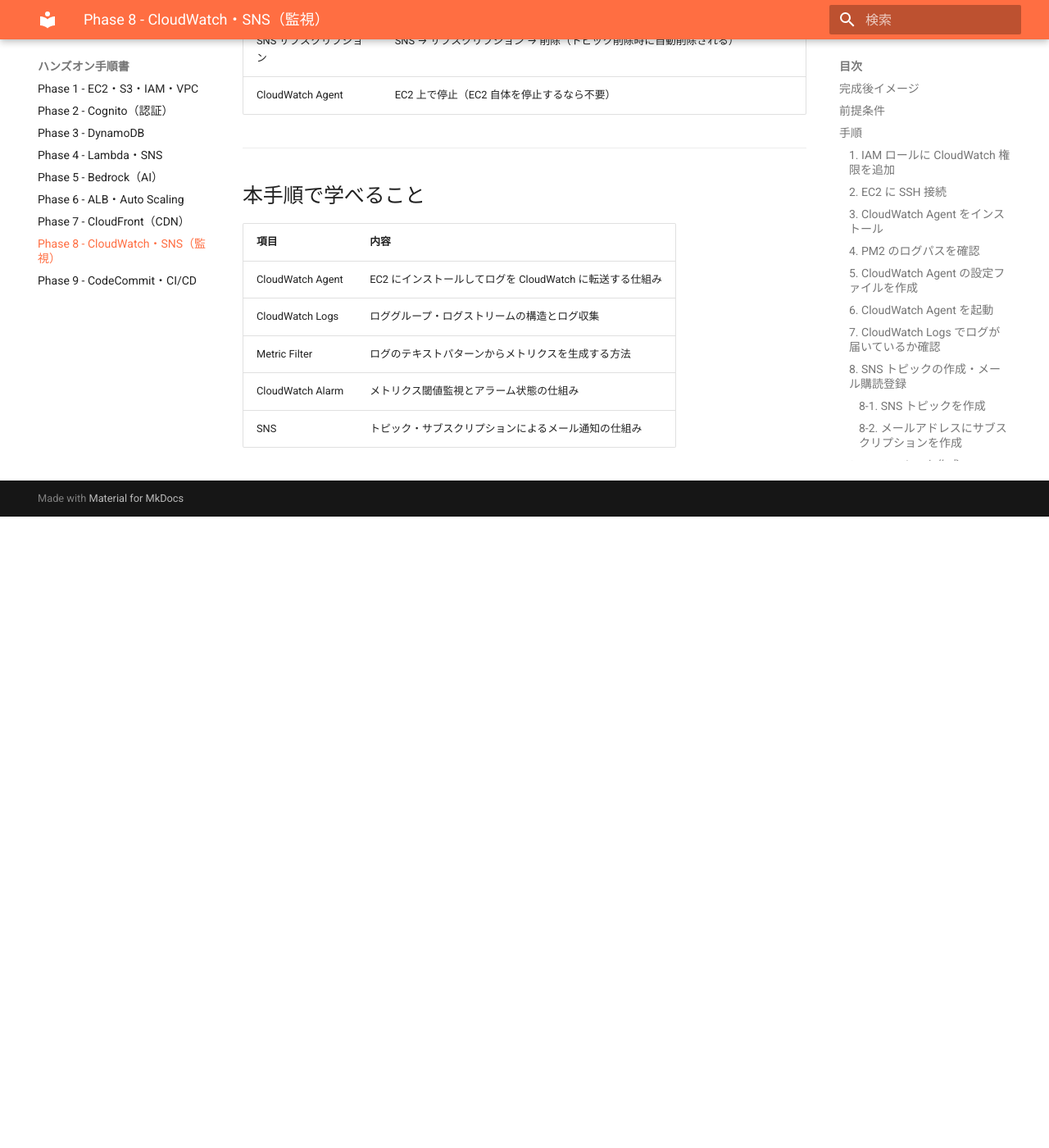
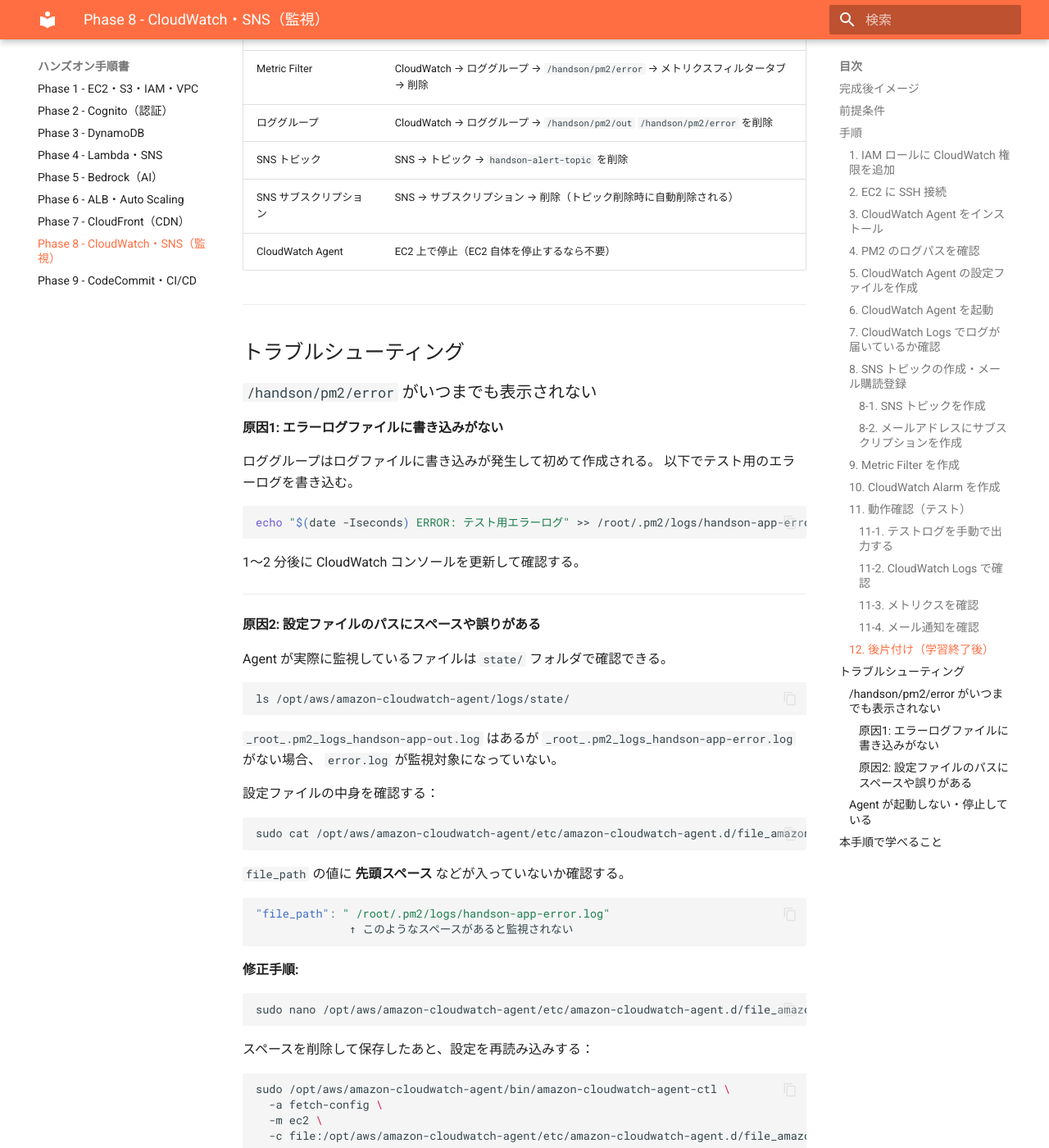
Before and after one commit to ohtsuka-shota-se/samurai-repo, an MkDocs documentation site: the page built from docs/08_CloudWatch_SNS_ハンズオン手順.md, in a window 1280 px wide and 1400 px high, scrolled down 7069 px. Shown: the whole window at 82% size. Built offline with MkDocs 1.6.1 and Material for MkDocs 9.7.7, drawn with Linux system fonts in a browser that asks for light colours; before the commit the page ends 7699 px from its top, so only the background shows below that; some of the changed text lies outside the part shown.

Commit message:
fix phase08

````diff
--- a/docs/08_CloudWatch_SNS_ハンズオン手順.md
+++ b/docs/08_CloudWatch_SNS_ハンズオン手順.md
@@ -160,6 +160,16 @@
 
 > ⏱️ Agent 起動後、最初のログが届くまで 1〜2 分かかる場合がある。
 
+> **`/handson/pm2/error` が表示されない場合:**
+> エラーログファイルに一度も書き込みがないとロググループが作成されない。
+> EC2 に SSH して以下を実行し、テスト用のエラーログを書き込む。
+>
+> ```bash
+> echo "$(date -Iseconds) ERROR: テスト用エラーログ" >> /root/.pm2/logs/handson-app-error.log
+> ```
+>
+> 1〜2 分後に CloudWatch コンソールを更新すると `/handson/pm2/error` が表示される。
+
 ---
 
 ### 8. SNS トピックの作成・メール購読登録
@@ -294,6 +304,84 @@
 
 ---
 
+## トラブルシューティング
+
+### `/handson/pm2/error` がいつまでも表示されない
+
+#### 原因1: エラーログファイルに書き込みがない
+
+ロググループはログファイルに書き込みが発生して初めて作成される。
+以下でテスト用のエラーログを書き込む。
+
+```bash
+echo "$(date -Iseconds) ERROR: テスト用エラーログ" >> /root/.pm2/logs/handson-app-error.log
+```
+
+1〜2 分後に CloudWatch コンソールを更新して確認する。
+
+---
+
+#### 原因2: 設定ファイルのパスにスペースや誤りがある
+
+Agent が実際に監視しているファイルは `state/` フォルダで確認できる。
+
+```bash
+ls /opt/aws/amazon-cloudwatch-agent/logs/state/
+```
+
+`_root_.pm2_logs_handson-app-out.log` はあるが `_root_.pm2_logs_handson-app-error.log` がない場合、
+`error.log` が監視対象になっていない。
+
+設定ファイルの中身を確認する：
+
+```bash
+sudo cat /opt/aws/amazon-cloudwatch-agent/etc/amazon-cloudwatch-agent.d/file_amazon-cloudwatch-agent.json
+```
+
+`file_path` の値に **先頭スペース** などが入っていないか確認する。
+
+```json
+"file_path": " /root/.pm2/logs/handson-app-error.log"
+              ↑ このようなスペースがあると監視されない
+```
+
+**修正手順:**
+
+```bash
+sudo nano /opt/aws/amazon-cloudwatch-agent/etc/amazon-cloudwatch-agent.d/file_amazon-cloudwatch-agent.json
+```
+
+スペースを削除して保存したあと、設定を再読み込みする：
+
+```bash
+sudo /opt/aws/amazon-cloudwatch-agent/bin/amazon-cloudwatch-agent-ctl \
+  -a fetch-config \
+  -m ec2 \
+  -c file:/opt/aws/amazon-cloudwatch-agent/etc/amazon-cloudwatch-agent.d/file_amazon-cloudwatch-agent.json \
+  -s
+```
+
+再度 `state/` を確認し、`error` のファイルが追加されていれば監視開始されている。
+
+---
+
+### Agent が起動しない・停止している
+
+```bash
+sudo systemctl restart amazon-cloudwatch-agent
+sudo /opt/aws/amazon-cloudwatch-agent/bin/amazon-cloudwatch-agent-ctl -a status
+```
+
+`"status": "running"` になれば OK。
+
+Agent 自身のログでエラー内容を確認することもできる：
+
+```bash
+sudo tail -50 /opt/aws/amazon-cloudwatch-agent/logs/amazon-cloudwatch-agent.log
+```
+
+---
+
 ## 本手順で学べること
 
 | 項目 | 内容 |
````
